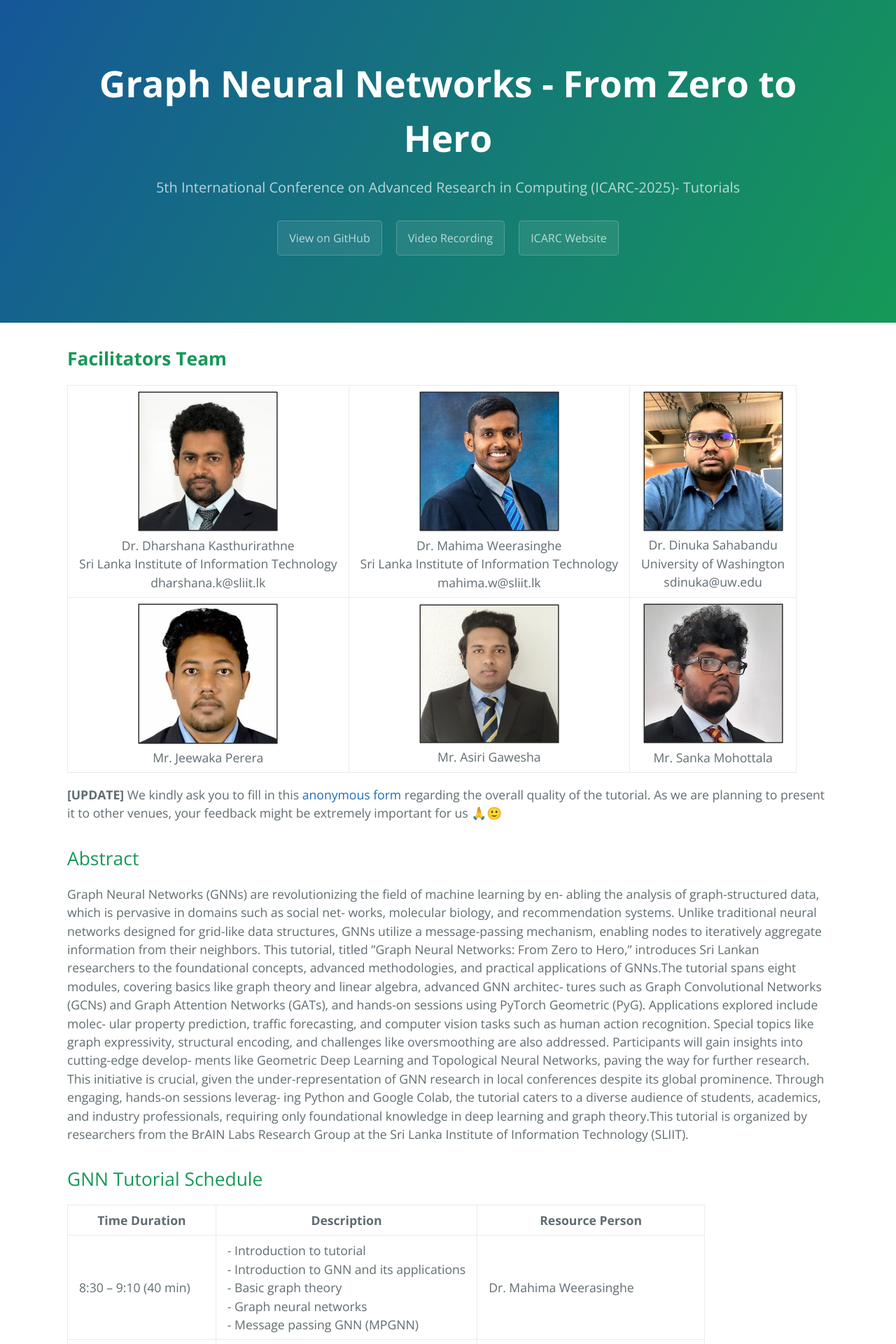
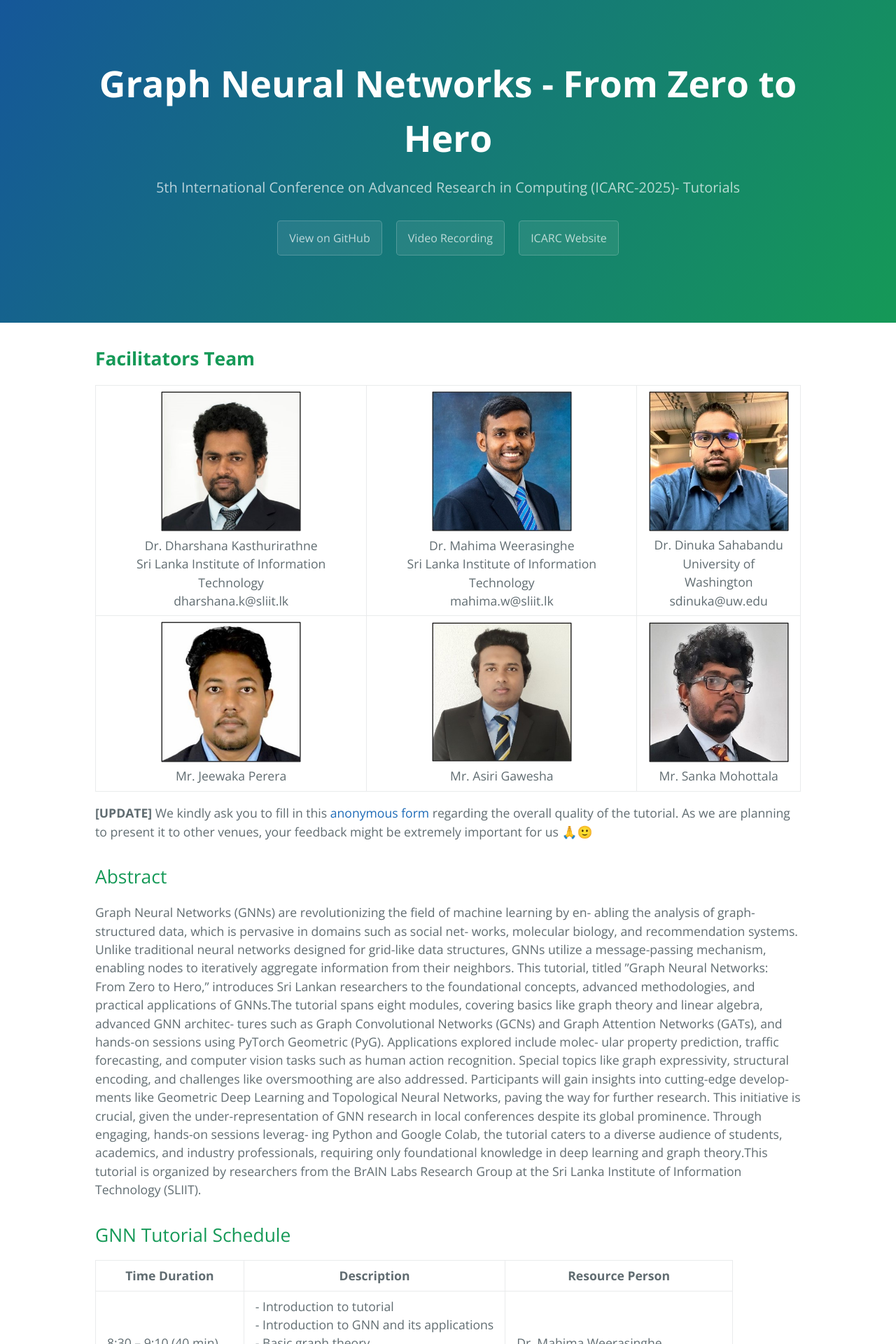
Before and after one commit to tinyml-in-action/tinyml-in-action.github.io, a Jekyll site: the page built from index.md, in a window 1280 px wide. Shown: the top 1920 px of the page at 70% size. Built offline with Jekyll 4.4.1, drawn with Linux system fonts in a browser that asks for light colours.

Commit message:
new area update

```diff
--- a/assets/css/style.scss
+++ b/assets/css/style.scss
@@ -5,7 +5,7 @@
 
 .main-content {
   @media screen and (min-width: 64em) {
-    max-width: 90rem;  // Increased from 64rem
+    max-width: 75rem;  // Increased from 64rem
     padding: 2rem 6rem;
     margin: 0 auto;
     font-size: 1.1rem;
```
